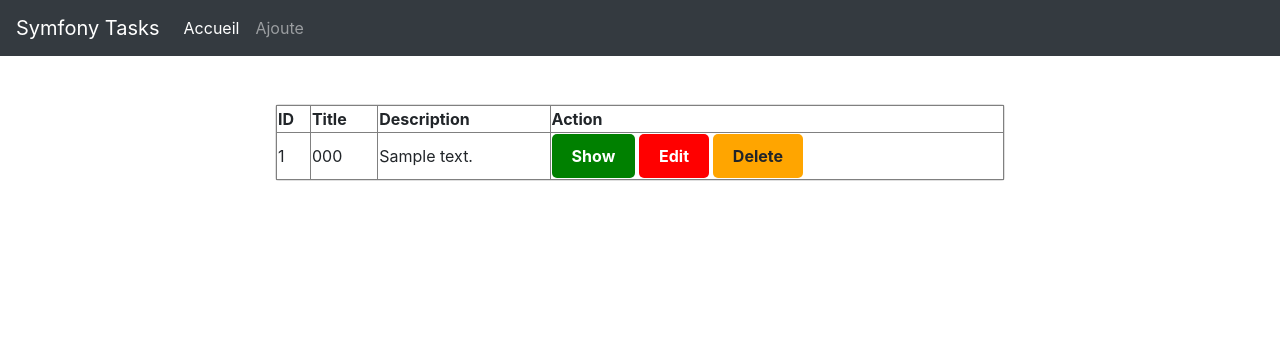
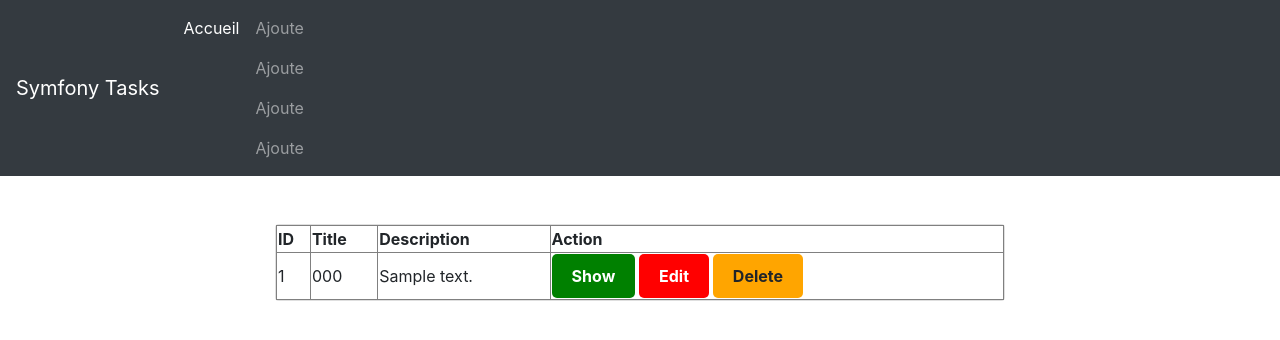
Before and after one commit to mohammedazan/Tasks_Symfony, a Symfony app: template templates/index.html.twig in a window 1280 px wide. Shown: the top 340 px of the page. Run offline with Twig, Linux system fonts and the light colour scheme; the template is opened without the code that fills it: most values are stand-ins (such as "Sample title", 1, 10 or a date in 2020); some libraries are stand-ins or nearby versions.

Commit message:
Updated add tasks

```diff
--- a/templates/base.html.twig
+++ b/templates/base.html.twig
@@ -54,6 +54,10 @@
            </li>
            <li class="nav-item">
               <a class="nav-link" href={{path('tasks_add')}}>Ajoute</a>
+              <a class="nav-link" href={{path('tasks_add')}}>Ajoute</a>
+              <a class="nav-link" href={{path('tasks_add')}}>Ajoute</a>
+              <a class="nav-link" href={{path('tasks_add')}}>Ajoute</a>
+
            </li>
          </ul>
         </div>
```
